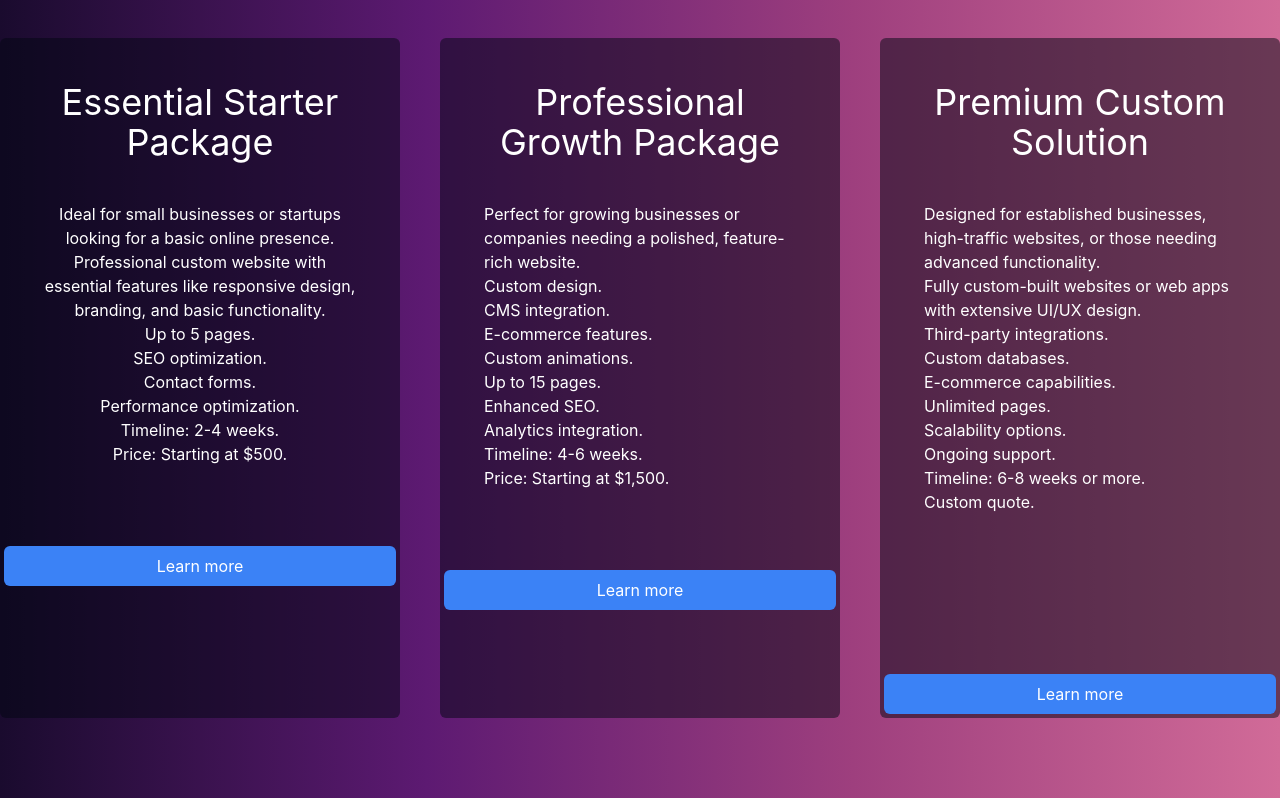
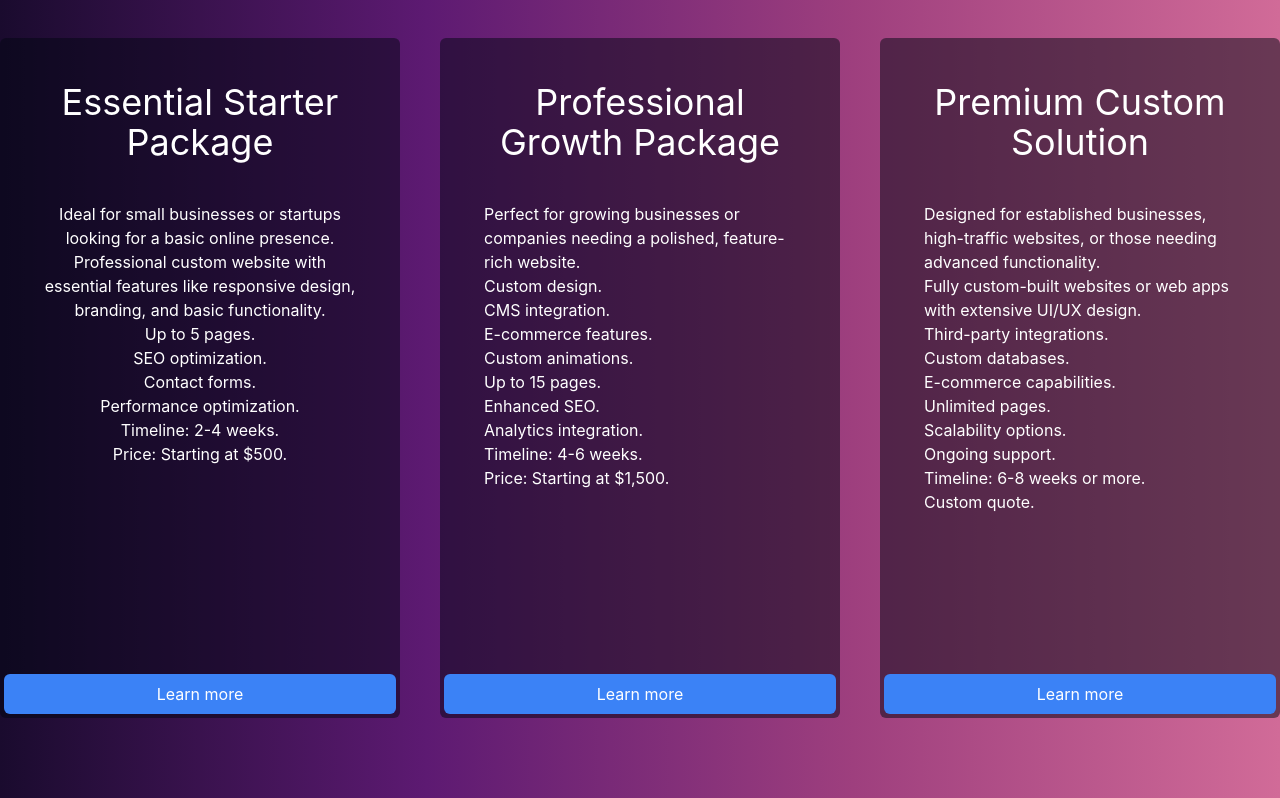
Before and after one commit to cushonz/web-portfolio, a React (Create React App) app: page / in a window 1280 px wide. Shown: the part 982-1780 px from the top of the page. Built offline with nearby package versions, Linux system fonts and the light colour scheme.

Commit message:
aligned buttons

```diff
--- a/src/App.js
+++ b/src/App.js
@@ -12,7 +12,7 @@ function App() {
   return (
     <div>
       <Header />
-      <div className="flex wrap flex-col intro text-center p-4 sm:flex sm:items-center sm:justify-between sm:p-8 w-svw">
+      <div className="flex flex-wrap flex-col intro text-center p-4 sm:items-center sm:justify-between sm:p-8 w-screen box-border">
         <p className="text-lg sm:text-xl lg:text-2xl">{intro.introText}</p>
         <img
           src={profilePic}
--- a/src/components/services.js
+++ b/src/components/services.js
@@ -8,19 +8,21 @@ function Services() {
     <div className="flex flex-col md:grid md:grid-cols-3 my-20 gap-5 sm:gap-10 text-white">
       <div className="flex flex-col bg-gray-950 bg-opacity-50 lg:rounded-md p-20 sm:p-1 sm:gap-y-10">
         <Plan1 />
-        <button className="px-4 py-2 bg-blue-500 text-white rounded-md">
+        <button className="mt-auto px-4 py-2 bg-blue-500 text-white rounded-md">
           Learn more
         </button>
       </div>
+
       <div className="flex flex-col bg-gray-950 bg-opacity-50 lg:rounded-md p-20 sm:p-1 sm:gap-y-10">
         <Plan2 />
-        <button className="px-4 py-2 bg-blue-500 text-white rounded-md">
+        <button className="mt-auto px-4 py-2 bg-blue-500 text-white rounded-md">
           Learn more
         </button>
       </div>
+
       <div className="flex flex-col bg-gray-950 bg-opacity-50 lg:rounded-md p-20 sm:p-1 sm:gap-y-10">
         <Plan3 />
-        <button className="px-4 py-2 bg-blue-500 text-white rounded-md">
+        <button className="mt-auto px-4 py-2 bg-blue-500 text-white rounded-md">
           Learn more
         </button>
       </div>
```
